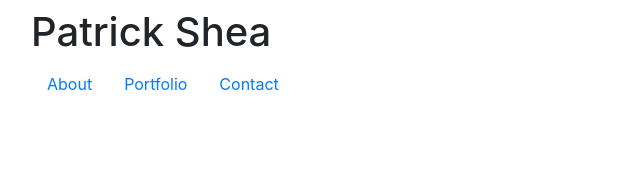
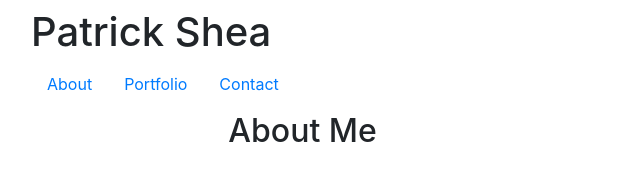
Before and after one commit to sheapa/portfolio, a plain HTML site: page index.html in a window 1280 px wide. Shown: the whole page, without its empty margins (0-640 px from the left). Drawn offline with nearby package versions, Linux system fonts and the light colour scheme.

Commit message:
Added headers to all 3 pages.

```diff
--- a/index.html
+++ b/index.html
@@ -29,6 +29,13 @@
              </ul>
          </nav>
     </div>
+    <div class="col-md-8 offset-md-2">
+        <div class="row">
+            <div class="col-sm-12">
+                <h2>About Me</h2>
+            </div>
+        </div>
+    </div>
 
 
     <!-- Optional JavaScript -->
```
Also changed, not shown: contact.html (+7 -0 lines), portfolio.html (+7 -0 lines).
